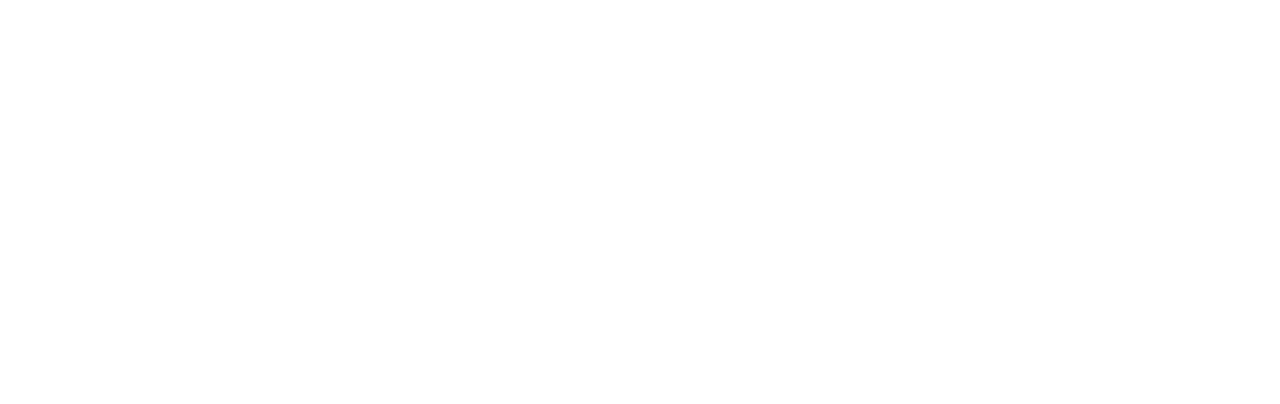
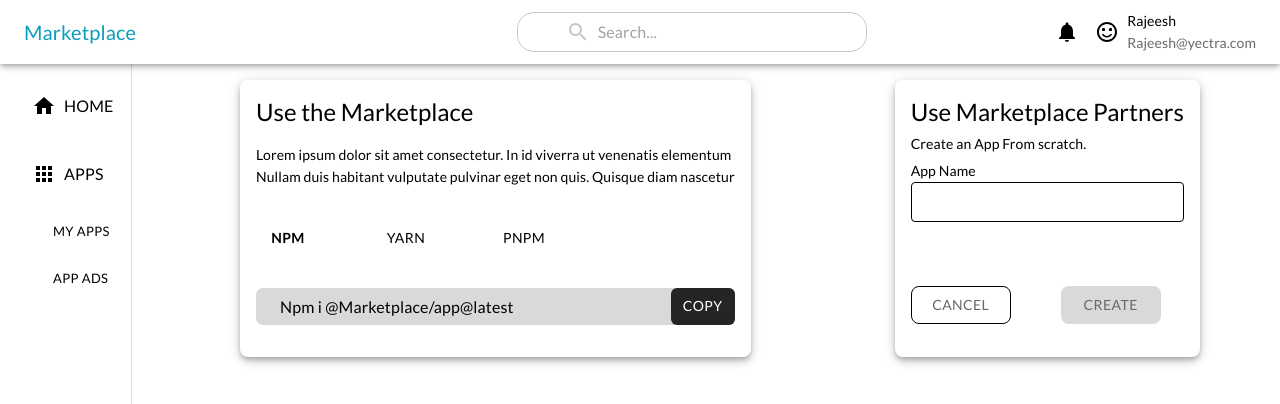
Before and after one commit to yectra/Software-marketplace-UI, a React (Vite) app: page /dev in a window 1280 px wide. Before the commit this address had no page. Shown: the top 404 px of the page. Built offline with nearby package versions, Linux system fonts and the light colour scheme.

Commit message:
Added developer Portal

```diff
--- a/src/App.tsx
+++ b/src/App.tsx
@@ -2,6 +2,8 @@
 import Index from "./pages/Dashboard/Index"
 import Wrapper from "./pages/InstallPage/Components/Wrapper"
 import Indexdev from "./developerPages/devDashboard/Indexdev"
+import Devpage from "./developerPages/developingPage/view/Devpage"
+import Adspageview from "./developerPages/developingPage/Appadspage/Adspageview"
 
 
 
@@ -15,6 +17,8 @@
    <Route path="/" element={<Index/>}/>
     <Route path='/install' element={<Wrapper/>}/>
     <Route path="/developer" element={<Indexdev/>}/>
+    <Route path="/dev" element={<Devpage/>}/>
+    <Route path="/ads" element={<Adspageview/>}/>
    </Routes>
    </BrowserRouter>
 
--- a/src/common/components/layout/DevsideBar.tsx
+++ b/src/common/components/layout/DevsideBar.tsx
@@ -1,48 +1,36 @@
-import {
-    Box,
-    IconButton,
-    List,
-    ListItem,
-    ListItemText,
-  } from "@mui/material";
+import React, { useState } from 'react';
+import { Button, List, ListItem, ListItemText } from "@mui/material";
 import Drawer from "@mui/material/Drawer";
 import AppsIcon from "@mui/icons-material/Apps";
 import HomeIcon from "@mui/icons-material/Home";
+import { useNavigate } from 'react-router-dom';
 
 const DevsideBar = () => {
-    const Drawerlist = (
-        <Box sx={{width: 132, color: "black" }}>
-          <Box
-            sx={{
-              width: 132,
-              display: "flex",
-              flexDirection: "column",
-              alignItems: "center",
-            }}
-          >
-            <List>
-              {["Home", "Apps"].map((text) => (
-                <ListItem
-                  key={text}
-                  sx={{ display: "flex",alignItems: "center" }}
-                >
-                 <IconButton sx={{color:"black"}}>
-                  {text === "Home" && <HomeIcon />}
-                  {text === "Apps" && <AppsIcon />}
-                  </IconButton>
-                  <ListItemText primary={text} />
-                </ListItem>
-              ))}
-            </List>
+  const [openApps, setOpenApps] = useState(true);
+  const [activeItem, setActiveItem] = useState("");
+  const navigate = useNavigate();
 
-          </Box>
-        </Box>
-      );
+  const handleItemClick = (text: string) => {
+    setActiveItem(text);
+    if (text === "Apps") setOpenApps(!openApps);
+
+    if (text=="Home") {
+      navigate("/developer");
+    }
+    else if(text=="App Ads"){
+    navigate("/ads")
+  }
+  else if(text=="My Apps")
+  {
+    navigate("/dev")
+  }
+}
+
   return (
     <Drawer
       variant="permanent"
       sx={{
-      width: 132,
+        width: 140,
         flexShrink: 0,
         "& .MuiDrawer-paper": {
           width: 132,
@@ -51,11 +39,58 @@
         },
       }}
     >
-    {Drawerlist}
+      <List>
+        {["Home", "Apps"].map((text, index) => (
+          <React.Fragment key={text}>
+            <ListItem
+              sx={{
+                display: "flex",
+                alignItems: "center",
+                color: activeItem === text ? "lightblue" : "black",
+              }}
+            >
+              <Button
+                onClick={() => handleItemClick(text)}
+                sx={{
+                  color: activeItem === text ? "lightblue" : "inherit",
+                  fontSize: '1rem',
+                  "&:hover": {
+                    color: "lightblue",
+                  }
+                }}
+              >
+                {text === "Home" && <HomeIcon sx={{ m: 1 }} />}
+                {text === "Apps" && <AppsIcon sx={{ m: 1 }} />}
+                <ListItemText primary={text} />
+              </Button>
+            </ListItem>
+            {index === 1 && (
+              <List disablePadding sx={{ display: openApps ? "block" : "none" }}>
+                {["My Apps", "App Ads"].map((subtext) => (
+                  <ListItem key={subtext} sx={{ display: "flex", alignItems: "center" }}>
+                    <Button
+                      onClick={() => handleItemClick(subtext)}
+                      variant='text'
+                      size='small'
+                      sx={{
+                        ml: 4,
+                        color: activeItem === subtext ? "lightblue" : "black",
+                        "&:hover": {
+                          color: "lightblue",
+                        },
+                      }}
+                    >
+                      {subtext}
+                    </Button>
+                  </ListItem>
+                ))}
+              </List>
+            )}
+          </React.Fragment>
+        ))}
+      </List>
     </Drawer>
+  );
+};
 
-
-  )
-}
-
-export default DevsideBar
+export default DevsideBar;
--- /dev/null
+++ b/src/developerPages/developingPage/Appadspage/Adspageview.tsx
@@ -0,0 +1,17 @@
+import { Box } from "@mui/material"
+import DevappBar from "../../../common/components/layout/DevappBar"
+import DevsideBar from "../../../common/components/layout/DevsideBar"
+import Ads from "./Components/Ads"
+
+
+const Adspageview = () => {
+  return (
+    <Box>
+    <DevappBar/>
+    <DevsideBar/>
+    <Ads/>
+</Box>
+  )
+}
+
+export default Adspageview
--- /dev/null
+++ b/src/developerPages/developingPage/Appadspage/Components/Ads.tsx
@@ -0,0 +1,27 @@
+import { Box,Typography } from "@mui/material"
+import des from '../assets/adsdescription.png'
+const Ads = () => {
+  return (
+    <Box sx={{display:"flex",flexDirection:"column",alignItems:"center",justifyContent:"center",marginTop:15}} >
+    <Box>
+    <img  height={282}   src={des}></img>
+    </Box>
+    <Box sx={{
+display: 'flex',
+flexDirection: 'column',
+alignItems: 'center',
+justifyContent: 'center',
+p: 2
+}}>
+<Typography variant="h6" sx={{ color: "#000000" ,m:2}}>
+Get more apps
+</Typography>
+<Typography variant="subtitle2" sx={{ color: "#6D6767", textAlign: 'center', width: '70%' }}>
+Lorem ipsum dolor sit amet consectetur.Sed vel at List more app faucibus pulvinar molestie.
+</Typography>
+</Box>
+</Box>
+  )
+}
+
+export default Ads
--- /dev/null
+++ b/src/developerPages/developingPage/components/Devappcard.tsx
@@ -0,0 +1,50 @@
+import { Box, Button, Typography, TextField } from "@mui/material";
+
+const Devappcard = () => {
+  return (
+    <Box sx={{ display: "flex", justifyContent: "center", width: "auto", p: 2, boxShadow: 5, borderRadius: 2 }}>
+      <Box sx={{ display: "flex", flexDirection: "column", maxWidth: "100%", height: "auto" }}>
+        <Box sx={{ display: "flex", flexDirection: "column", gap: "5px" }}>
+          <Typography variant="h5">Use Marketplace Partners</Typography>
+          <Typography variant="subtitle2">Create an App From scratch.</Typography>
+          <Typography variant="subtitle2">App Name</Typography>
+        </Box>
+        <Box sx={{ display: "flex", flexDirection: "column" }}>
+          <TextField size="small" sx={{
+        "& .MuiOutlinedInput-root": {
+          "& fieldset": {
+            borderColor: "black",
+          },
+          "&:hover fieldset": {
+            borderColor: "black",
+          },
+          "&.Mui-focused fieldset": {
+            borderColor: "black",
+          },
+        },
+      }}  />
+          <Box sx={{ display: "flex", justifyContent: "space-between", width: "250px",marginTop:8  }}>
+            <Button sx={{ width: "100px", border: "0.5px solid black", color: "#6D6767", borderRadius: "8px" }}>
+              Cancel
+            </Button>
+            <Button
+              sx={{
+                width: "100px",
+                bgcolor: "#D9D9D9",
+                color: "#6D6767",
+                border: "0.5px ",
+                borderRadius: "8px",
+                outline: "none",
+                "&:hover": { bgcolor: "#D9D9D9", color: "black" },
+              }}
+            >
+              Create
+            </Button>
+          </Box>
+        </Box>
+      </Box>
+    </Box>
+  );
+};
+
+export default Devappcard;
--- a/src/developerPages/developingPage/components/Devdocscard.tsx
+++ b/src/developerPages/developingPage/components/Devdocscard.tsx
@@ -1,12 +1,73 @@
-import { Box, Typography } from "@mui/material"
-
+import { useState } from "react";
+import { Box, Button, Typography } from "@mui/material";
 
 export const Devdocscard = () => {
+  const [activeTool, setActiveTool] = useState("npm");
+  const [copyText, setCopyText] = useState("Npm i @Marketplace/app@latest");
+  const [copyMessage, setCopyMessage] = useState("");
+
+  const handleToolClick = (tool:string) => {
+    setActiveTool(tool);
+    setCopyText(getCopyText(tool));
+  };
+
+  const getCopyText = (tool:string) => {
+    switch (tool) {
+      case "npm":
+        return "Npm i @Marketplace/app@latest";
+      case "yarn":
+        return "Yarn add @Marketplace/app@latest";
+      case "pnpm":
+        return "Pnpm add @Marketplace/app@latest";
+      default:
+        return "";
+    }
+  };
+
+  const copyToClipboard = (text:string) => {
+    navigator.clipboard.writeText(text)
+      .then(() => {
+        setCopyMessage("Text copied successfully.");
+        setTimeout(() => {
+          setCopyMessage("");
+        }, 1000);
+      })
+      .catch((error) => setCopyMessage("Error copying text: " + error.message));
+  };
+
   return (
-    <Box>
-        <Typography variant="h6">Use the marketplace</Typography>
-        <Typography variant="subtitle2">Lorem ipsum dolor sit amet consectetur. In id viverra ut venenatis elementum. Nullam duis habitant vulputate pulvinar eget non quis. Quisque diam nascetur</Typography>
-
+    <Box sx={{ display: "flex", flexDirection: "column", boxShadow: 5, borderRadius: 2 }}>
+      <Box sx={{ display: "flex", flexDirection: "column", m: 2 }}>
+        <Typography sx={{ mb: 2 }} variant="h5">
+          Use the Marketplace
+        </Typography>
+        <Typography variant="subtitle2">
+          Lorem ipsum dolor sit amet consectetur. In id viverra ut venenatis elementum
+        </Typography>
+        <Typography variant="subtitle2">
+          Nullam duis habitant vulputate pulvinar eget non quis. Quisque diam nascetur
+        </Typography>
+      </Box>
+      <Box sx={{ display: "flex", justifyContent: "space-between", width: "300px", m: 2 }}>
+        <Button variant="text" onClick={() => handleToolClick("npm")} sx={{ fontWeight: activeTool === "npm" ? "bold" : "normal", color: "black" }}>
+          Npm
+        </Button>
+        <Button variant="text" onClick={() => handleToolClick("yarn")} sx={{ fontWeight: activeTool === "yarn" ? "bold" : "normal", color: "black" }}>
+          Yarn
+        </Button>
+        <Button variant="text" onClick={() => handleToolClick("pnpm")} sx={{ fontWeight: activeTool === "pnpm" ? "bold" : "normal", color: "black" }}>
+          Pnpm
+        </Button>
+      </Box>
+      <Box sx={{ display: "flex", justifyContent: "space-between", alignItems: "center", bgcolor: "#D9D9D9", borderRadius: "7px", m: 2 }}>
+        <Typography variant="subtitle1" sx={{ ml: 3 }}>
+          {copyText}
+        </Typography>
+        <Button onClick={() => copyToClipboard(copyText)} sx={{ "&:hover": { bgcolor: "#252525" }, bgcolor: "#252525", borderRadius: "6px", color: "white" }}>Copy</Button>
+      </Box>
+      <Box sx={{ display: "flex", justifyContent: "center", color: "green", mb: 2 }}>
+        {copyMessage}
+      </Box>
     </Box>
-  )
-}
+  );
+};
--- /dev/null
+++ b/src/developerPages/developingPage/view/Devpage.tsx
@@ -0,0 +1,22 @@
+import { Box } from "@mui/material"
+import DevappBar from "../../../common/components/layout/DevappBar"
+import DevsideBar from "../../../common/components/layout/DevsideBar"
+import Devappcard from "../components/Devappcard"
+import { Devdocscard } from "../components/Devdocscard"
+
+
+const Devpage = () => {
+  return (
+  <Box>
+     <DevappBar/>
+    <DevsideBar/>
+    <Box sx={{display:"flex" ,justifyContent:"space-around", ml:20,mt:10}}>
+
+        <Devdocscard/>
+        <Devappcard/>
+    </Box>
+  </Box>
+  )
+}
+
+export default Devpage
```
Also changed, not shown: src/developerPages/devDashboard/Components/Titlecard.tsx (+8 -1 lines), src/developerPages/developingPage/Appadspage/assets/adsdescription.png (added), 4 other files (tests, documents, lock files or other folders). Lines whose indentation alone changed are shown as unchanged.
